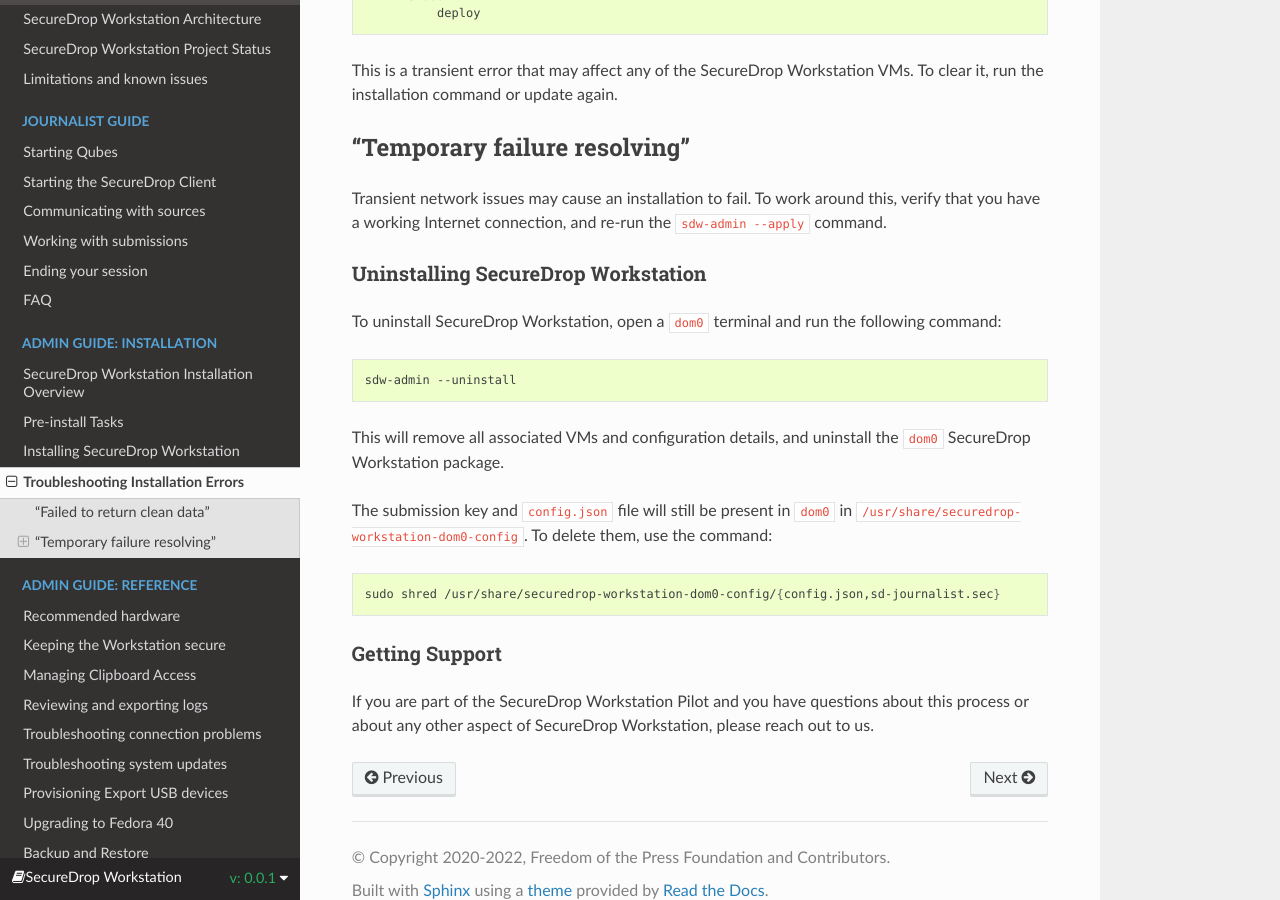
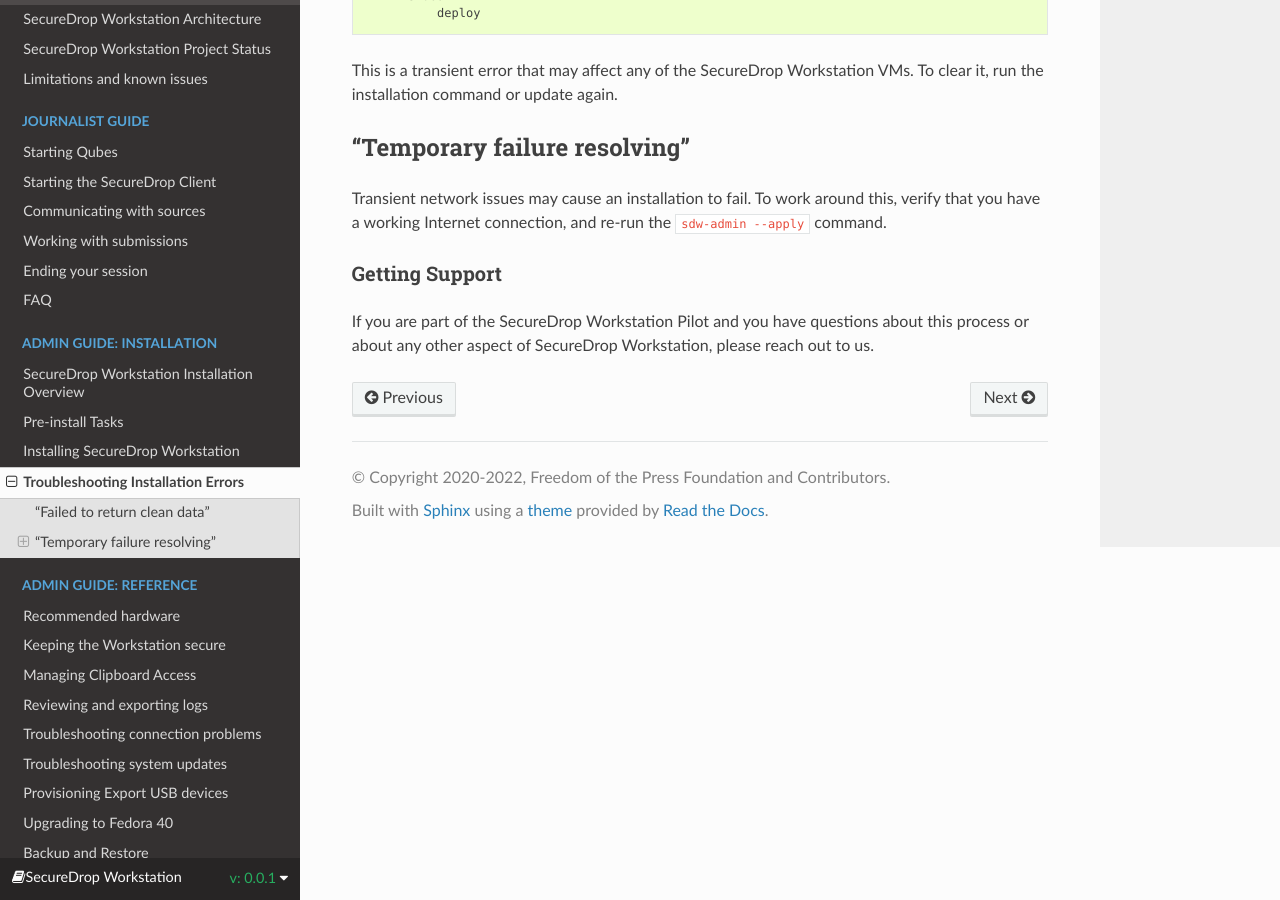
Before and after one commit to freedomofpress/securedrop-workstation-docs, a Sphinx documentation site: the page built from docs/admin/install/troubleshoot.rst, in a window 1280 px wide and 900 px high, scrolled down 531 px. Built offline with Sphinx 7.4.7 and the Read the Docs theme 2.0.0, drawn with Linux system fonts in a browser that asks for light colours.

Commit message:
Remove uninstall instructions for documentation
Uninstalling isn't supported, just available as a developer tool.

Fixes #227.

```diff
--- a/docs/admin/install/troubleshoot.rst
+++ b/docs/admin/install/troubleshoot.rst
@@ -25,22 +25,6 @@
 ~~~~~~~~~~~~~~~~~~~~~~~~~~~~~
 Transient network issues may cause an installation to fail. To work around this, verify that you have a working Internet connection, and re-run the ``sdw-admin --apply`` command.
 
-Uninstalling SecureDrop Workstation
------------------------------------
-To uninstall SecureDrop Workstation, open a ``dom0`` terminal and run the following command:
-
-.. code-block:: sh
-
-  sdw-admin --uninstall
-
-This will remove all associated VMs and configuration details, and uninstall the ``dom0`` SecureDrop Workstation package.
-
-The submission key and ``config.json`` file will still be present in ``dom0`` in ``/usr/share/securedrop-workstation-dom0-config``. To delete them, use the command:
-
-.. code-block:: sh
-
-   sudo shred /usr/share/securedrop-workstation-dom0-config/{config.json,sd-journalist.sec}
-
 .. |Attach TailsData| image:: images/attach_usb.png
   :width: 100%
 .. |Unlock Tailsdata| image:: images/unlock_tails_usb.png
```
